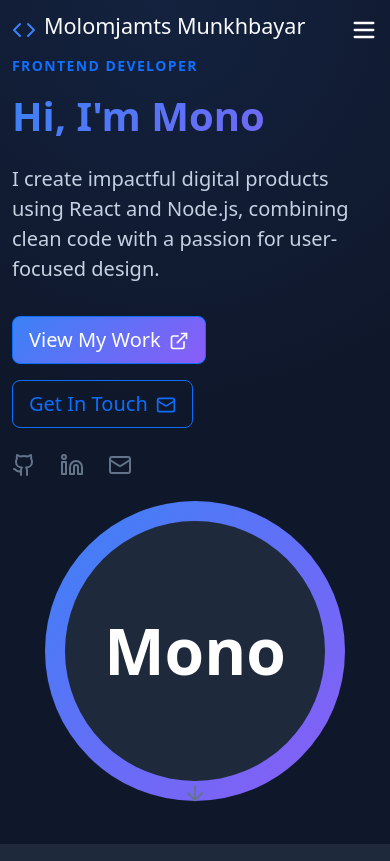
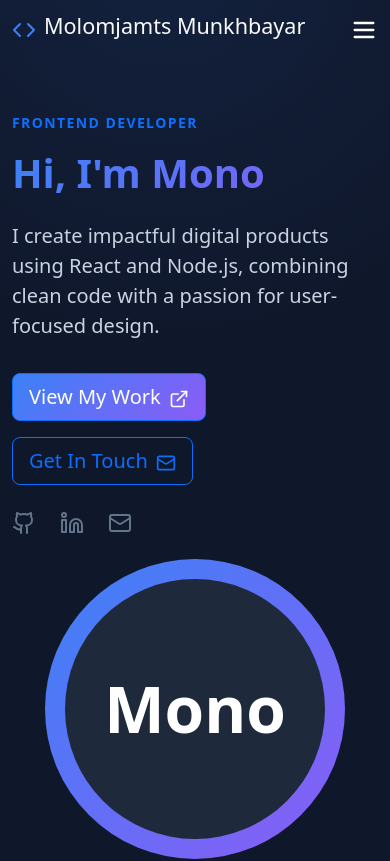
Before and after one commit to molomjamts0306/Portfolio, a React (Create React App) app: page / in a window 390 px wide. Shown: the top 861 px of the page. Built offline with nearby package versions, Linux system fonts and the light colour scheme.

Commit message:
mobile version

```diff
--- a/src/index.css
+++ b/src/index.css
@@ -251,6 +251,9 @@ body {
   background: var(--dark-bg-primary);
   position: relative;
   overflow: hidden;
+  @media(max-width: 992px){
+    padding: 100px 0;
+  }
 }
 
 .hero-section::before {
```
